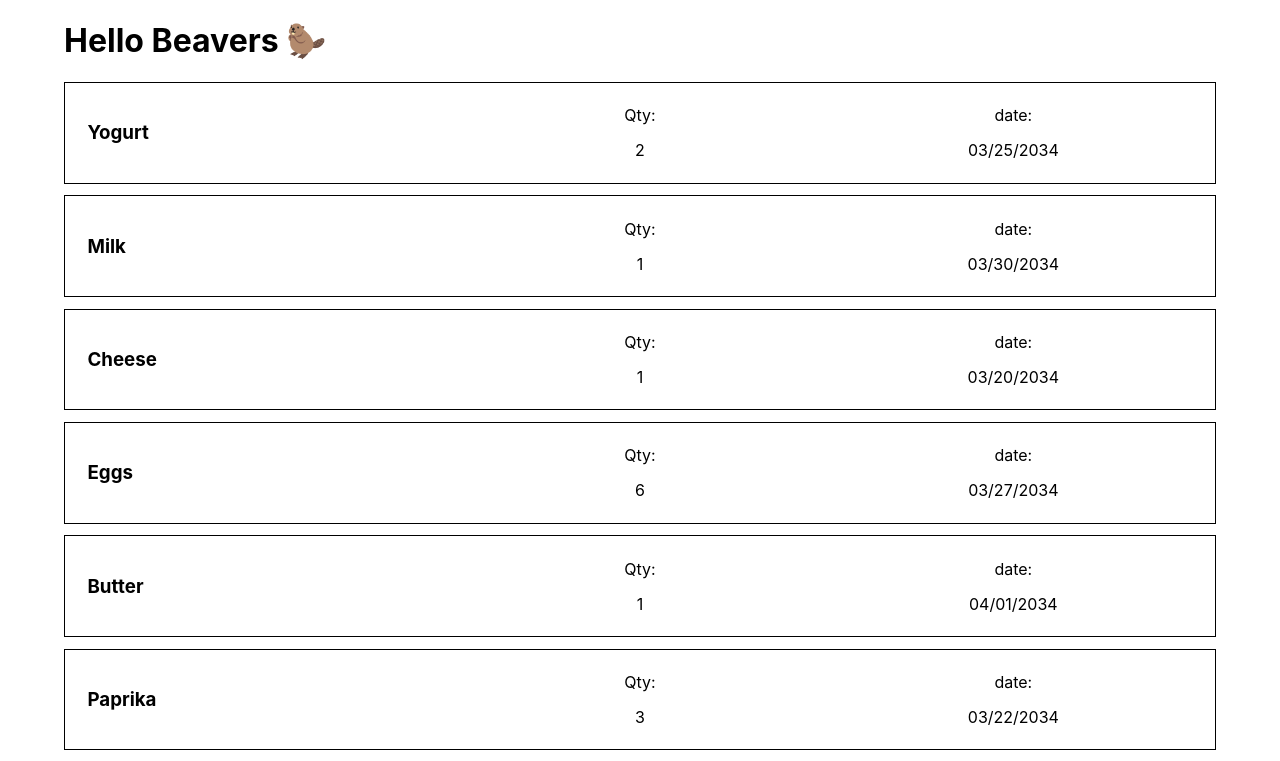
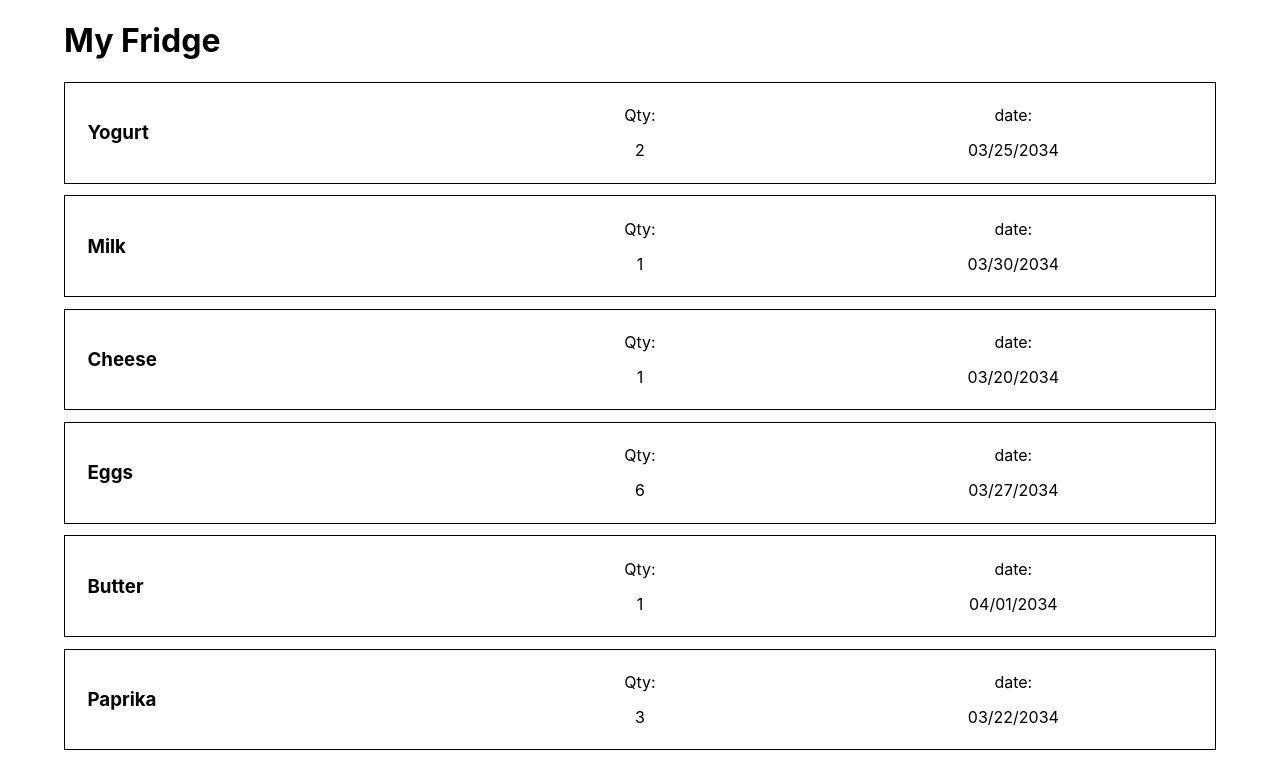
Before and after one commit to NeeleWaehnke/capstone-project, a Next.js app: page / in a window 1280 px wide. Shown: the top 761 px of the page. Built offline with nearby package versions, Linux system fonts and the light colour scheme.

Commit message:
Add header component

```diff
--- /dev/null
+++ b/components/Header.js
@@ -0,0 +1,3 @@
+export default function Header() {
+  return <h1>My Fridge</h1>;
+}
--- a/pages/index.js
+++ b/pages/index.js
@@ -1,9 +1,10 @@
 import ItemList from '../components/ItemList';
+import Header from '../components/Header';
 
 export default function Home() {
   return (
     <>
-      <h1>Hello Beavers 🦫</h1>
+      <Header />
       <ItemList />
     </>
   );
```
